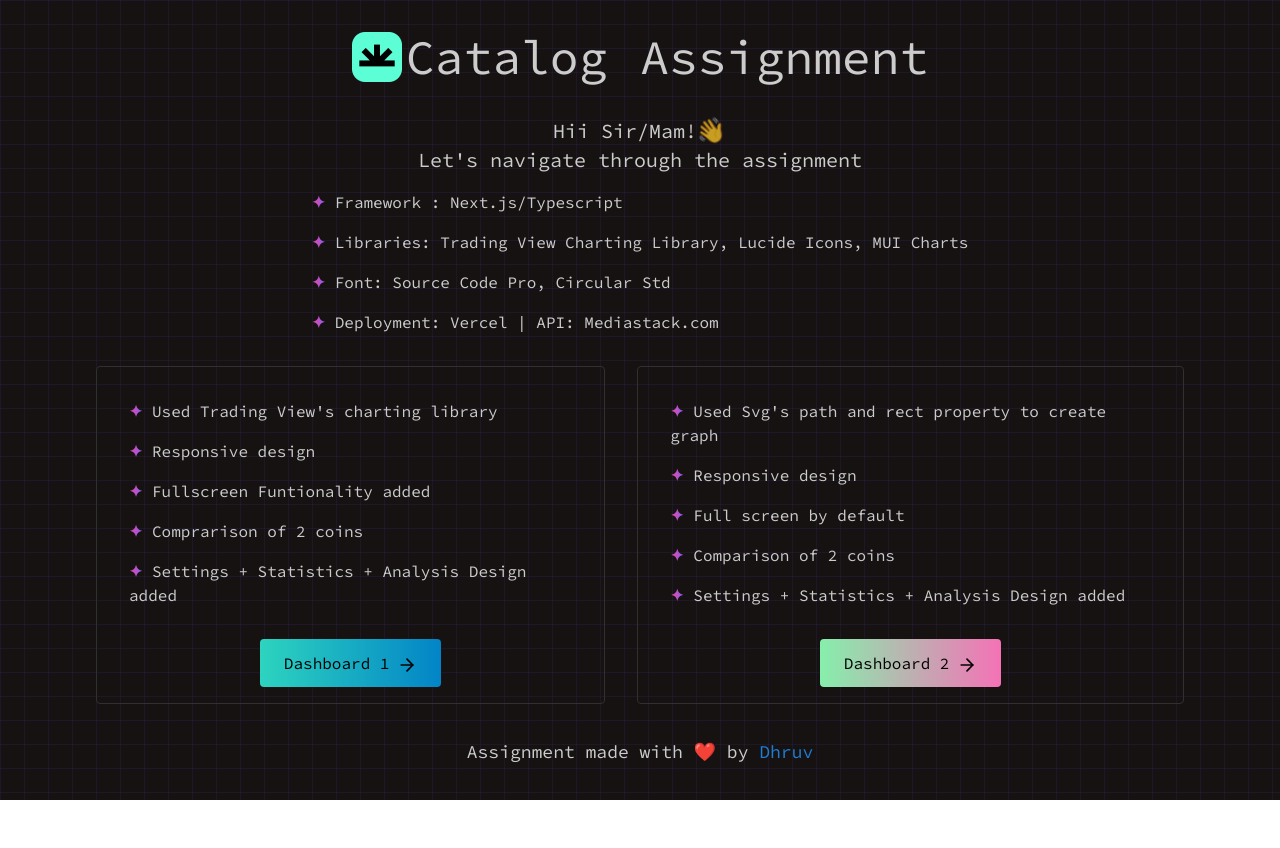
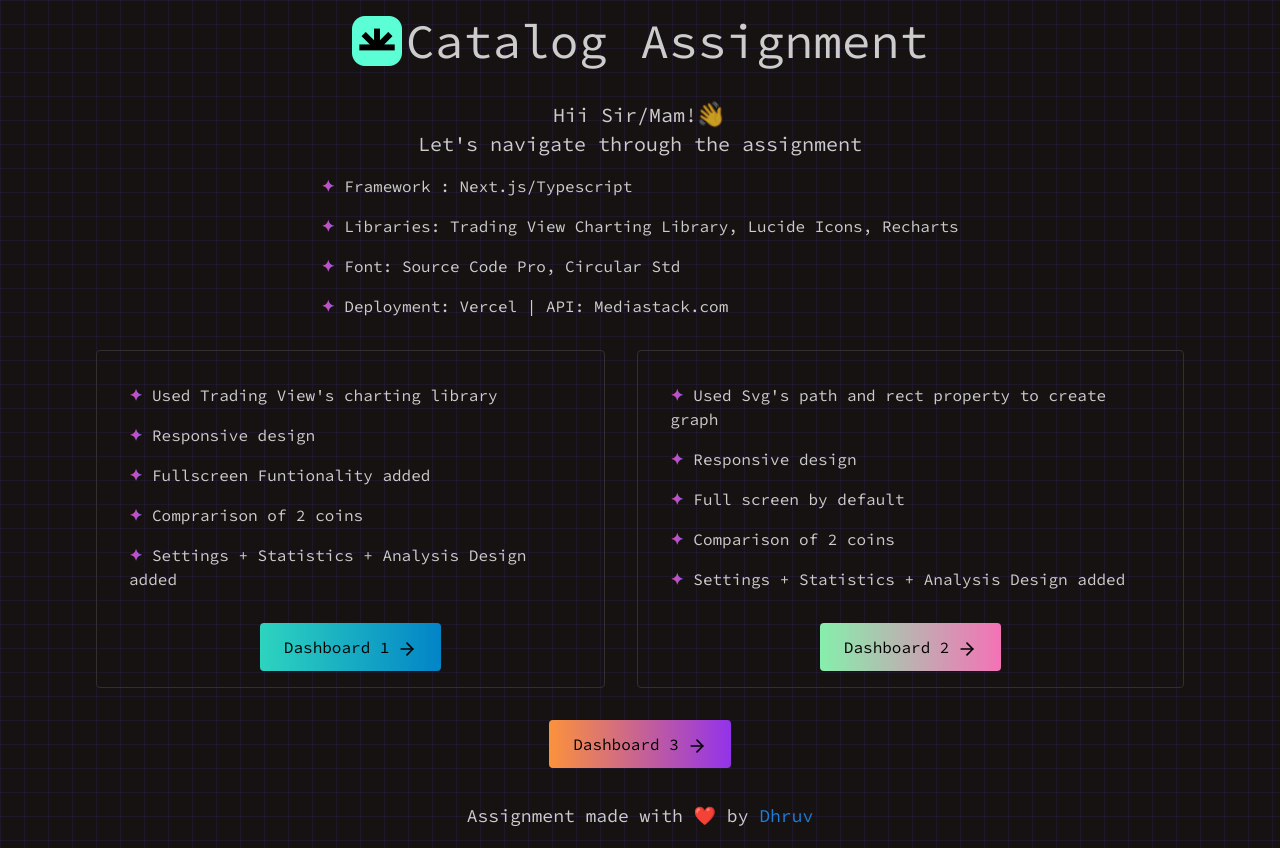
Before and after one commit to druvkotwani/assignment, a Next.js app: page / in a window 1280 px wide. Before the commit the page ends 800 px from the top, so only its background shows below. Built offline with nearby package versions, Linux system fonts and the light colour scheme.

Commit message:
Refactor links in Dashboard2 and page components

```diff
--- a/src/app/Dashboard2/page.tsx
+++ b/src/app/Dashboard2/page.tsx
@@ -17,10 +17,10 @@
           Home
         </Link>
         <Link
-          href="/Dashboard1"
+          href="/Dashboard3"
           className="px-6 py-3 bg-gradient-to-r from-orange-300  to-pink-300 rounded flex items-center justify-center"
         >
-          Dashboard 1
+          Dashboard 3
           <ArrowRight className="w-5 h-5 inline-block ml-2" />
         </Link>
       </div>
--- a/src/app/Dashboard3/page.tsx
+++ b/src/app/Dashboard3/page.tsx
@@ -19,7 +19,7 @@
           Home
         </Link>
         <Link
-          href="/Dashboard1"
+          href="/Dashboard2"
           className="px-6 py-3 bg-gradient-to-r from-orange-300  to-pink-300 rounded flex items-center justify-center"
         >
           Dashboard 2
--- a/src/app/components/Dashboard2.tsx
+++ b/src/app/components/Dashboard2.tsx
@@ -20,10 +20,10 @@
             Home
           </Link>
           <Link
-            href="/Dashboard1"
+            href="/Dashboard3"
             className="px-6 py-3 bg-gradient-to-r from-orange-300  to-pink-300 rounded flex items-center justify-center"
           >
-            Dashboard 1
+            Dashboard 3
             <ArrowRight className="w-5 h-5 inline-block ml-2" />
           </Link>
         </div>
--- a/src/app/page.tsx
+++ b/src/app/page.tsx
@@ -5,7 +5,7 @@
 
 const navigate = [
   "Framework : Next.js/Typescript",
-  "Libraries: Trading View Charting Library, Lucide Icons, MUI Charts",
+  "Libraries: Trading View Charting Library, Lucide Icons, Recharts",
   "Font: Source Code Pro, Circular Std",
   "Deployment: Vercel | API: Mediastack.com",
 ];
@@ -103,6 +103,13 @@
             </Link>
           </div>
         </div>
+        <Link
+          href={"/Dashboard3"}
+          className="px-6 py-3 bg-gradient-to-r from-orange-400  to-purple-600 rounded"
+        >
+          Dashboard 3
+          <ArrowRight className="w-5 h-5 inline-block ml-2" />
+        </Link>
         <footer className="text-[#ccc]  min-h-8 text-center flex w-full items-center justify-center text-lg">
           Assignment made with&nbsp;
           <span className="hover:scale-125 duration-300 transition-all ease-in-out transform">
```
